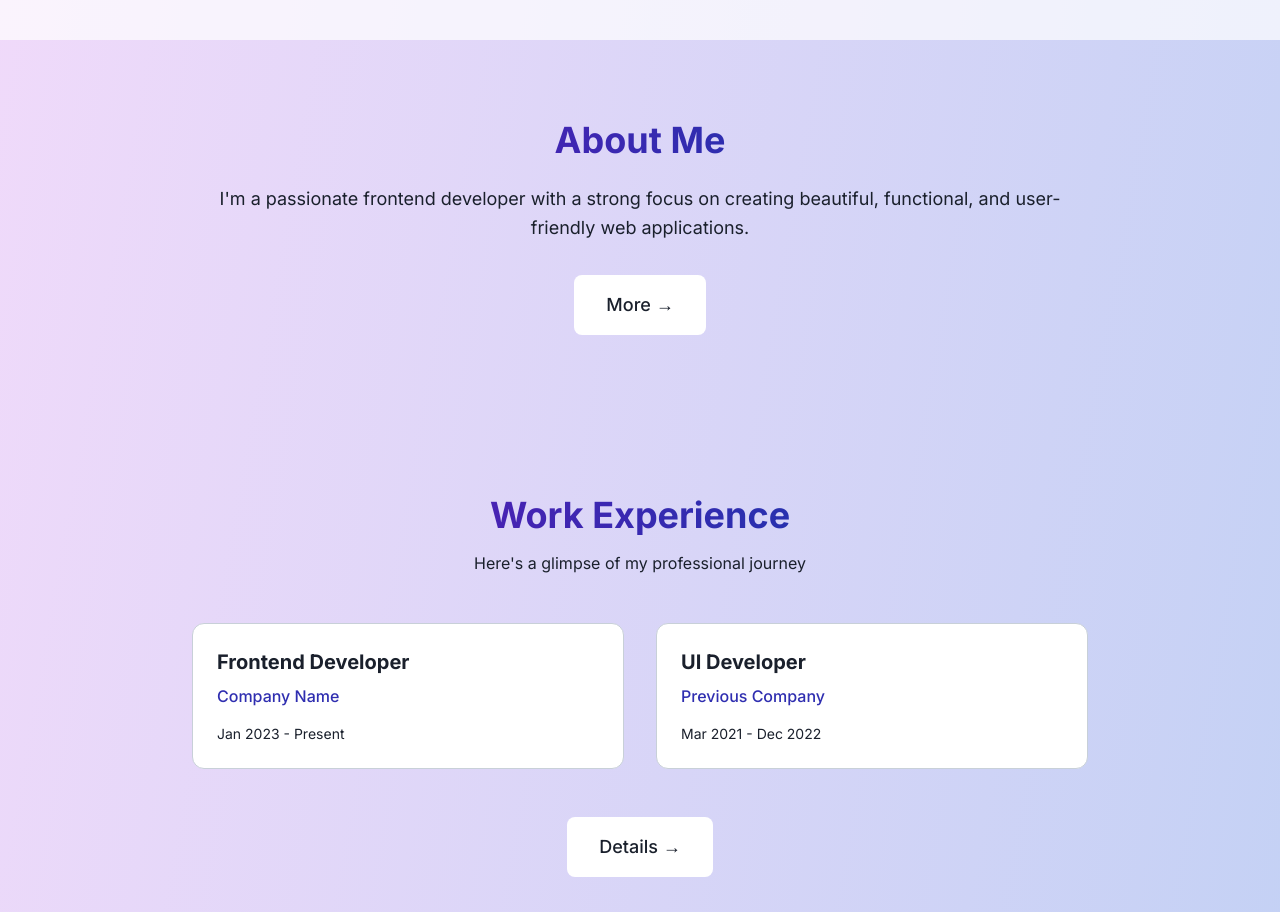
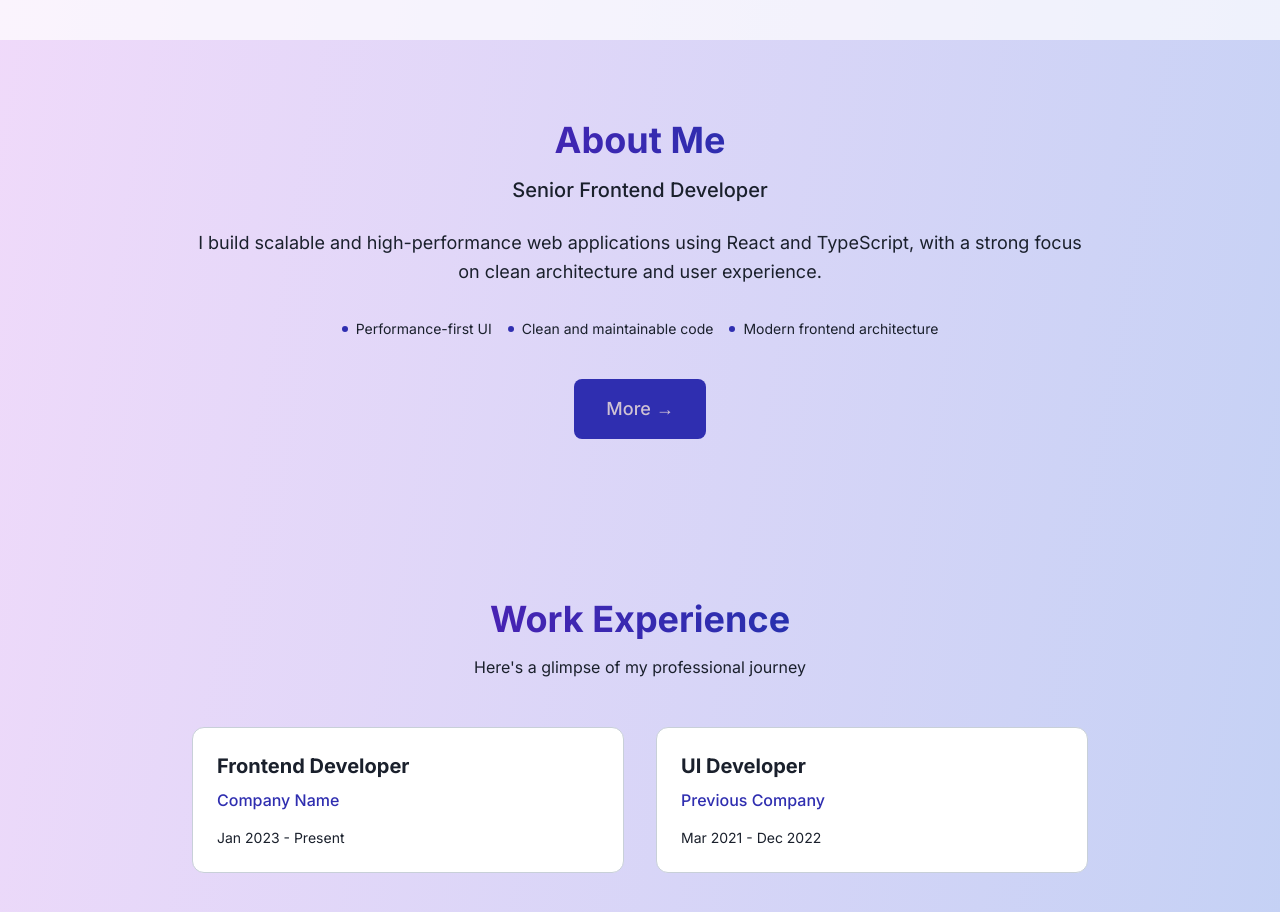
Before and after one commit to Tigran105/my-portfolio, a React (Vite) app: page / in a window 1280 px wide. Shown: the part 760-1672 px from the top of the page. Built offline with nearby package versions, Linux system fonts and the light colour scheme.

Commit message:
feat: redesign about preview in home page with modern styling

```diff
--- a/src/components/common/Header/Header.tsx
+++ b/src/components/common/Header/Header.tsx
@@ -34,7 +34,7 @@ export const Header: React.FC = () => {
           <motion.div
             whileHover={{ scale: 1.05 }}
             whileTap={{ scale: 0.95 }}
-            className="flex items-center cursor-pointer md:px-5"
+            className="flex items-center cursor-pointer md:px-8"
           >
             <Link to="/">
               <div
--- a/src/components/common/Header/MobileNavigation.tsx
+++ b/src/components/common/Header/MobileNavigation.tsx
@@ -16,7 +16,7 @@ interface MobileNavigationProps {
 export const MobileNavigation: React.FC<MobileNavigationProps> = ({
   setIsMenuOpen,
 }) => {
-  const { activeSection, theme } = useAppStore();
+  const { theme } = useAppStore();
   const { t } = useLanguage();
 
   const getNavLabel = (id: string): string => {
@@ -61,7 +61,9 @@ export const MobileNavigation: React.FC<MobileNavigationProps> = ({
               to={link.href}
               onClick={() => setIsMenuOpen(false)}
               className={`text-lg font-medium ${
-                activeSection === link.id ? "text-ring" : "text-foreground"
+                location.pathname === link.href
+                  ? "text-ring"
+                  : "text-foreground"
               } hover:text-ring transition-colors`}
             >
               {getNavLabel(link.id)}
--- a/src/locales/en.ts
+++ b/src/locales/en.ts
@@ -18,8 +18,14 @@ export const en: Translation = {
   },
   aboutPreview: {
     title: "About Me",
+    subtitle: "Senior Frontend Developer",
     description:
-      "I'm a passionate frontend developer with a strong focus on creating beautiful, functional, and user-friendly web applications.",
+      "I build scalable and high-performance web applications using React and TypeScript, with a strong focus on clean architecture and user experience.",
+    highlights: [
+      "Performance-first UI",
+      "Clean and maintainable code",
+      "Modern frontend architecture",
+    ],
     more: "More →",
   },
   experiencePreview: {
--- a/src/locales/hy.ts
+++ b/src/locales/hy.ts
@@ -18,8 +18,14 @@ export const hy: Translation = {
   },
   aboutPreview: {
     title: "Իմ մասին",
+    subtitle: "Senior Frontend Developer",
     description:
-      "Ես մոտիվացված frontend ծրագրավորող եմ՝ կենտրոնանալով գեղեցիկ, ֆունկցիոնալ և օգտատիրոջ համար հարմար վեբ հավելվածներ ստեղծելու վրա:",
+      "Ես ստեղծում եմ մասշտաբավորվող և արագ աշխատող վեբ հավելվածներ React և TypeScript օգտագործելով՝ մեծ ուշադրություն դարձնելով ճարտարապետությանը և օգտատիրոջ փորձին։",
+    highlights: [
+      "Արդյունավետ UI",
+      "Մաքուր և սպասարկելի կոդ",
+      "Ժամանակակից frontend ճարտարապետություն",
+    ],
     more: "Ավելին →",
   },
   experiencePreview: {
--- a/src/locales/ru.ts
+++ b/src/locales/ru.ts
@@ -18,8 +18,14 @@ export const ru: Translation = {
   },
   aboutPreview: {
     title: "Обо мне",
+    subtitle: "Senior Frontend Developer",
     description:
-      "Я увлечённый frontend разработчик с фокусом на создании красивых, функциональных и удобных веб-приложений.",
+      "Я разрабатываю масштабируемые и производительные веб-приложения на React и TypeScript, уделяя особое внимание архитектуре и пользовательскому опыту.",
+    highlights: [
+      "Производительный интерфейс",
+      "Чистый и поддерживаемый код",
+      "Современная frontend-архитектура",
+    ],
     more: "Подробнее →",
   },
   experiencePreview: {
--- a/src/locales/types.ts
+++ b/src/locales/types.ts
@@ -30,7 +30,9 @@ export interface Translation {
   };
   aboutPreview: {
     title: string;
+    subtitle: string;
     description: string;
+    highlights: string[];
     more: string;
   };
   experiencePreview: {
--- a/src/sections/home/AboutPreview.tsx
+++ b/src/sections/home/AboutPreview.tsx
@@ -1,26 +1,44 @@
-import React from 'react';
-import { motion } from 'framer-motion';
-import { Button } from '../../components/ui/Button';
-import { fadeInUp } from '../../utils/animations';
-import { useLanguage } from '../../hooks/useLanguage';
+import React from "react";
+import { motion } from "framer-motion";
+import { Button } from "../../components/ui/Button";
+import { fadeInUp } from "../../utils/animations";
+import { useLanguage } from "../../hooks/useLanguage";
+import { useNavigate } from "react-router-dom";
 
 export const AboutPreview: React.FC = () => {
-  const { t } = useLanguage();
+  const { t, get } = useLanguage();
+  const navigate = useNavigate();
+
+  const highlights = get<string[]>("aboutPreview.highlights") || [];
 
   return (
     <section id="about-preview" className="py-20">
       <div className="container mx-auto px-4">
         <div className="max-w-4xl mx-auto text-center">
+          {/* Title */}
           <motion.h2
             variants={fadeInUp}
             initial="initial"
             whileInView="animate"
             viewport={{ once: true }}
-            className="text-4xl font-bold mb-6 text-gradient"
+            className="text-4xl font-bold mb-4 text-gradient"
           >
-            {t('aboutPreview.title')}
+            {t("aboutPreview.title")}
           </motion.h2>
 
+          {/* Subtitle */}
+          <motion.p
+            variants={fadeInUp}
+            initial="initial"
+            whileInView="animate"
+            viewport={{ once: true }}
+            transition={{ delay: 0.1 }}
+            className="text-xl font-medium mb-6"
+          >
+            {t("aboutPreview.subtitle")}
+          </motion.p>
+
+          {/* Description */}
           <motion.p
             variants={fadeInUp}
             initial="initial"
@@ -29,9 +47,32 @@ export const AboutPreview: React.FC = () => {
             transition={{ delay: 0.2 }}
             className="text-foreground/70 mb-8 text-lg leading-relaxed"
           >
-            {t('aboutPreview.description')}
+            {t("aboutPreview.description")}
           </motion.p>
 
+          {/* Highlights */}
+          {Array.isArray(highlights) && (
+            <motion.ul
+              variants={fadeInUp}
+              initial="initial"
+              whileInView="animate"
+              viewport={{ once: true }}
+              transition={{ delay: 0.3 }}
+              className="flex flex-col sm:flex-row justify-center items-center gap-4 mb-10"
+            >
+              {highlights.map((item, index) => (
+                <li
+                  key={index}
+                  className="flex items-center gap-2 text-sm text-foreground/80"
+                >
+                  <span className="w-1.5 h-1.5 rounded-full bg-ring" />
+                  {item}
+                </li>
+              ))}
+            </motion.ul>
+          )}
+
+          {/* CTA */}
           <motion.div
             variants={fadeInUp}
             initial="initial"
@@ -39,8 +80,12 @@ export const AboutPreview: React.FC = () => {
             viewport={{ once: true }}
             transition={{ delay: 0.4 }}
           >
-            <Button variant="primary" size="lg">
-              {t('aboutPreview.more')}
+            <Button
+              variant="secondary"
+              size="lg"
+              onClick={() => navigate("/about")}
+            >
+              {t("aboutPreview.more")}
             </Button>
           </motion.div>
         </div>
```
